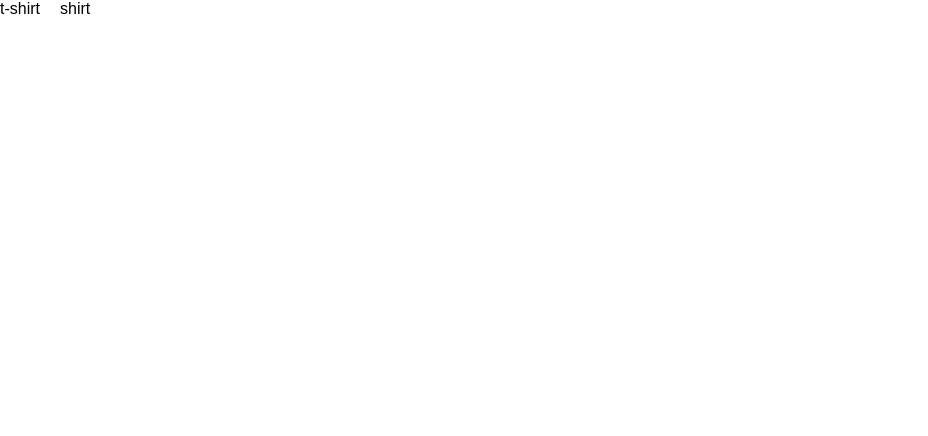
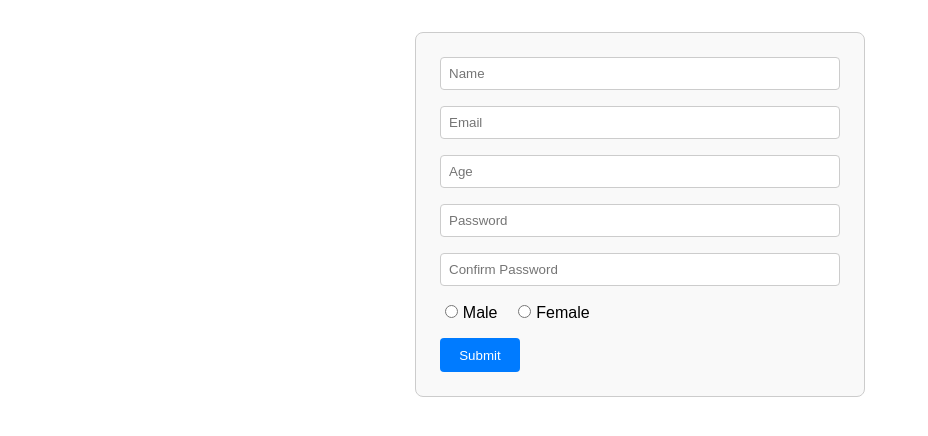
Before and after one commit to devanjana401/React-basics, a React (Vite) app: page / in a window 1280 px wide. Shown: the top 436 px of the page, without its empty margins (0-928 px from the left). Built offline with nearby package versions, Linux system fonts and the light colour scheme.

Commit message:
Added new files

```diff
--- a/src/App.jsx
+++ b/src/App.jsx
@@ -23,6 +23,8 @@ import AppDev from './dynamic-routing/nested-routing/pages/services/AppDev'
 import Design from './dynamic-routing/nested-routing/pages/services/Design'
 import Key from './react-keys/Key'
 import RealWorld from './react-keys/RealWorld'
+import BasicForm from './form-validation/BasicForm'
+import NormalForm from './form-validation/NormalForm'
 // import BasicFc from './assets/functional-components/BasicFc'
 // import Props_Fc from './assets/functional-components/Props_Fc'
 // import State from './assets/functional-components/state'
@@ -112,8 +114,11 @@ function App() {
       {/*------ react-keys ------ */}
 
       {/* <Key/> */}
-      <RealWorld/>
+      {/* <RealWorld/> */}
 
+      {/* form validation */}
+      {/* <BasicForm/> */}
+      <NormalForm/>
     </>
   )
 }
--- /dev/null
+++ b/src/form-validation/BasicForm.jsx
@@ -0,0 +1,39 @@
+import React, { useState } from 'react'
+
+const BasicForm = () => {
+    const [email,setEmail] = useState('');
+    const [error,setError] = useState('');
+
+    const handleSubmit = (e) =>{
+        e.preventDefault();
+
+        if(!email){
+            setError("Email is required");
+        }
+        else if((!/^\S+@\S+\.\S+$/.test(email))){
+            setError("Invalid Email")
+        }
+        else{
+            setEmail('');
+            setError('');
+            alert("Form submitted ")
+            console.log('form',email);
+        }
+    }
+
+  return (
+    <form onSubmit={handleSubmit}>
+        <input
+            type="email"
+            value={email}
+            placeholder='Enter your email'
+            onChange={(e) => setEmail(e.target.value)}             // onChange -- it is a react event for typing in input field
+        />
+        <br />
+        {error && <p style={{color:'red'}}>{error}</p>}
+        <button type='submit'>Submit</button>
+    </form>
+  )
+}
+
+export default BasicForm
--- /dev/null
+++ b/src/form-validation/NormalForm.jsx
@@ -0,0 +1,131 @@
+import React, {useState } from 'react'
+import './form.css';
+
+const NormalForm = () => {
+
+    const [formData,SetFormData] = useState({
+        name:'',
+        email:'',
+        age:'',
+        password:'',
+        confirmPassword:'',
+        gender:'',
+    })
+    const [errors,setErrors] = useState({});
+
+    const handleChange = (e) =>{
+        const {name,value} = e.target;
+        SetFormData(prev =>({
+            ...prev,
+            [name]:value
+        }))
+    }
+
+    const validation = () =>{
+        const newErrors = {};
+        const {name,email,age,password,confirmPassword,gender} = formData;
+
+        if(!name.trim()) newErrors.name = "Name is required....!";
+
+        if(!email) newErrors.email = "Email is required";
+        else if((!/^\S+@\S+\.\S+$/.test(email))) newErrors.email = "Email is invalid";
+
+        if(!age) newErrors.age = "Age is required";
+        else if(isNaN(age) || age<1 || age>120) newErrors.age = "Age must be between 1 and 120";
+
+        if(!password) newErrors.password = "Password is required";
+        else if(password.length < 6) newErrors.password = "Password must be atleast 6 characters"
+
+        if(!confirmPassword) newErrors.confirmPassword = "Please confirm your password";
+        else if(password !== confirmPassword) newErrors.confirmPassword = "Password do not match";
+
+        if(!gender) newErrors.gender = "Gender is required"
+
+        return newErrors;
+
+    }
+
+  return (
+    <form>
+        {/* name */}
+        <div>
+            <input
+                type="text"
+                name='name'
+                value={formData.name}
+                placeholder='Name'
+                onChange={handleChange}
+            />
+        </div>
+        {/* email */}
+        <div>
+            <input
+                type="email"
+                name='email'
+                value={formData.email}
+                placeholder='Email'
+                onChange={handleChange}
+            />
+        </div>
+        {/* age */}
+        <div>
+            <input
+                type="text"
+                name='age'
+                value={formData.age}
+                placeholder='Age'
+                onChange={handleChange}
+            />
+        </div>
+        {/* password */}
+        <div>
+            <input
+                type="password"
+                name='password'
+                value={formData.password}
+                placeholder='Password'
+                onChange={handleChange}
+            />
+        </div>
+        {/* confirm password */}
+        <div>
+            <input
+                type="password"
+                name='confirmPassword'
+                value={formData.confirmPassword}
+                placeholder='Confirm Password'
+                onChange={handleChange}
+            />
+        </div>
+        {/* gender */}
+        <div>
+            {/* male */}
+            <label>
+                <input
+                    type="radio"
+                    name='gender'
+                    value="male"
+                    onChange={handleChange}
+                    checked={formData.gender === "male"}
+                />
+                Male
+            </label>
+            {/* female */}
+            <label>
+                <input
+                    type="radio"
+                    name='gender'
+                    value="female"
+                    onChange={handleChange}
+                    checked={formData.gender === "female"}
+                />
+                Female
+            </label>
+        </div>
+
+        <button type='submit'>Submit</button>
+    </form>
+  )
+}
+
+export default NormalForm
--- /dev/null
+++ b/src/form-validation/form.css
@@ -0,0 +1,51 @@
+form {
+    max-width: 400px;
+    margin: 2rem auto;
+    padding: 1.5rem;
+    border: 1px solid #ccc;
+    border-radius: 8px;
+    font-family: Arial, sans-serif;
+    background-color: #f9f9f9;
+}
+
+form div {
+    margin-bottom: 1rem;
+    /*1 rem is 16px */
+}
+
+input[type="text"],
+input[type="email"],
+input[type="password"] {
+    width: 100%;
+    padding: 0.5rem;
+    border: 1px solid #ccc;
+    border-radius: 4px;
+    box-sizing: border-box;
+}
+
+input[type="radio"] {
+    margin-right: 0.3rem;
+}
+
+label {
+    margin-right: 1rem;
+}
+
+button {
+    padding: 0.6rem 1.2rem;
+    background-color: #007bff;
+    color: white;
+    border: none;
+    border-radius: 4px;
+    cursor: pointer;
+}
+
+button:hover {
+    background-color: #0056b3;
+}
+
+p {
+    margin: 0.3rem 0 0;
+    color: red;
+    font-size: 0.9rem;
+}
```
